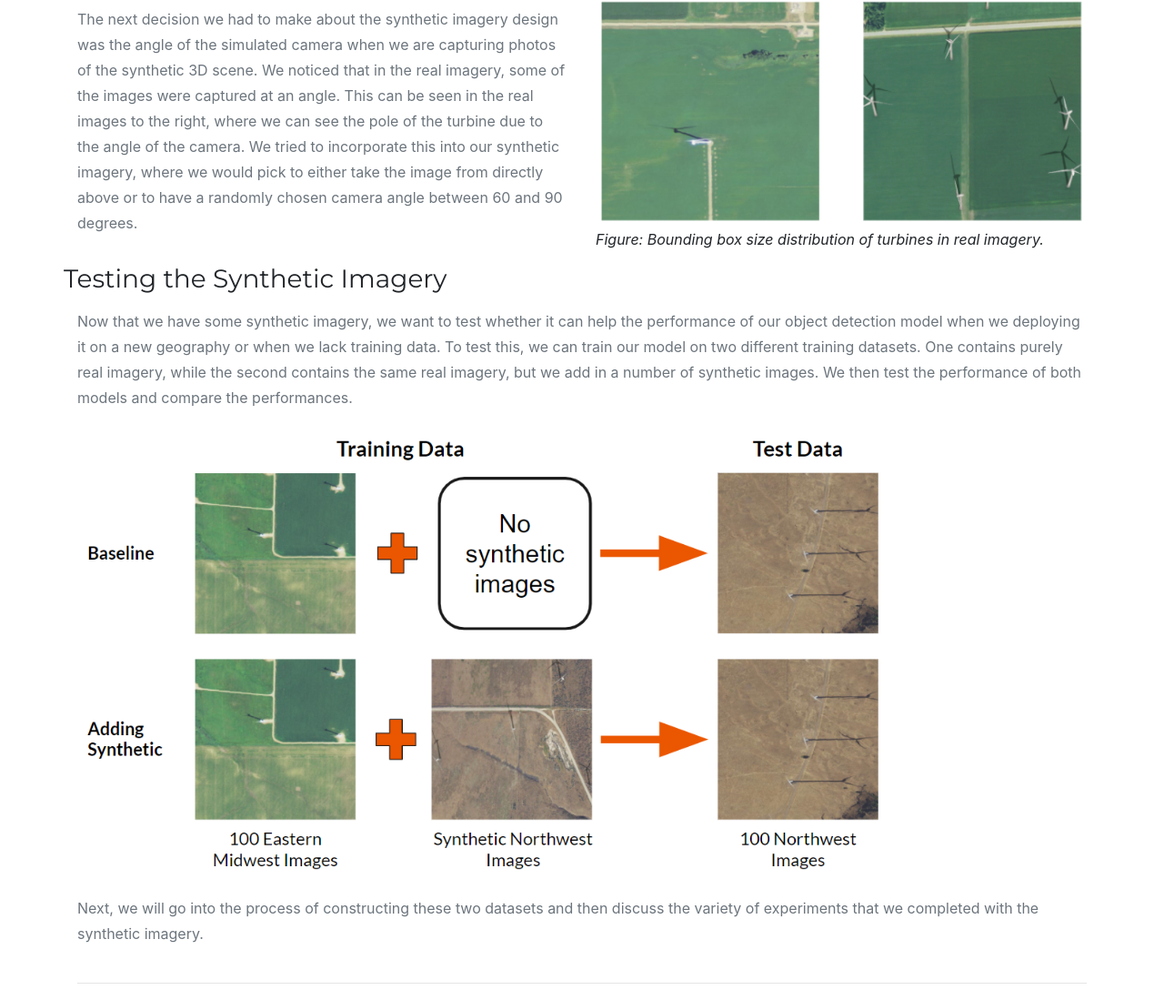
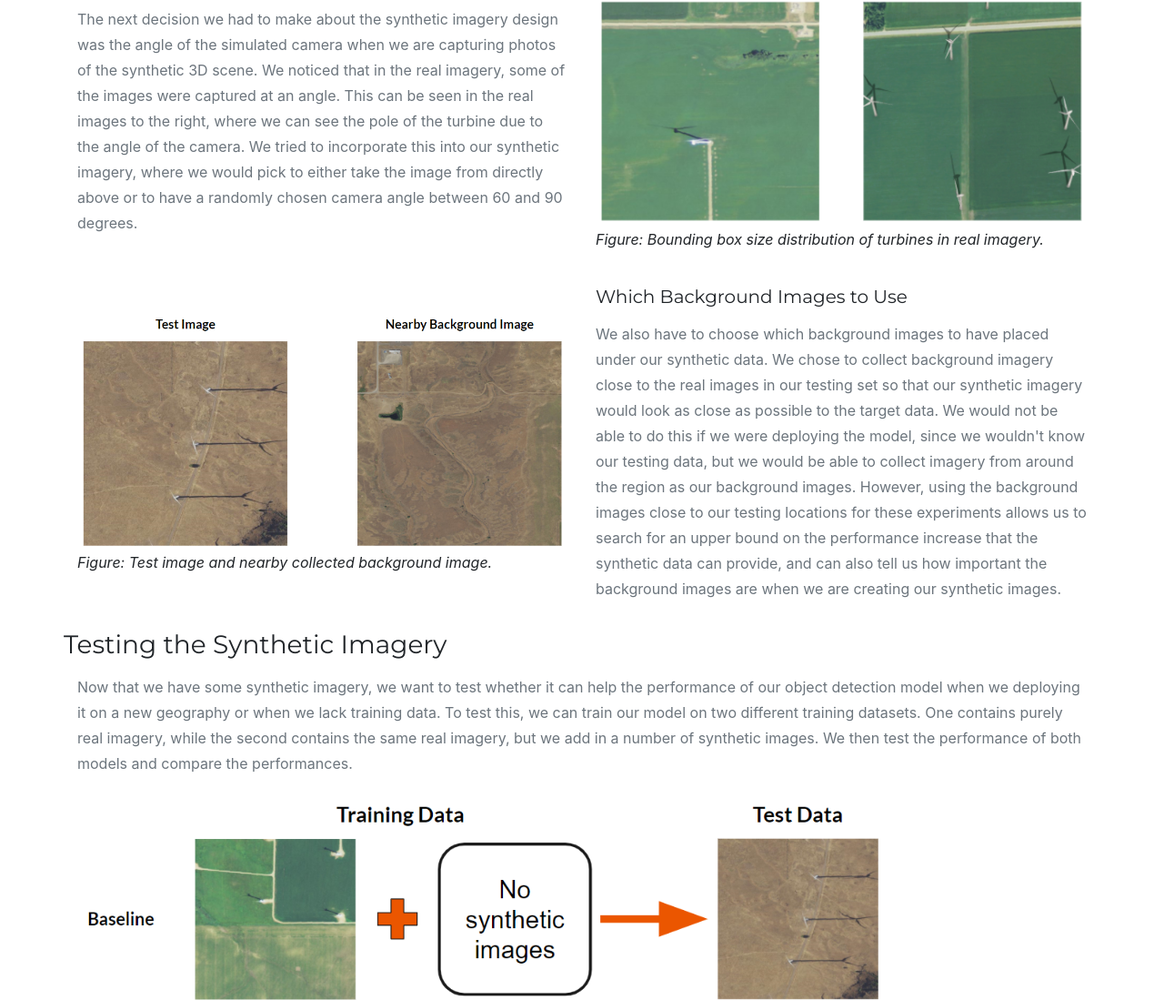
Before and after one commit to Duke-BC-DL-for-Energy-Infrastructure/Duke-BC-DL-for-Energy-Infrastructure.github.io, a website with bundled scripts: page index.html in a window 1280 px wide. Shown: the part 8870-9969 px from the top of the page at 91% size. Built offline with nearby package versions, Linux system fonts and the light colour scheme; files whose address does not match are found by name; a web font is replaced by a local one.

Commit message:
Update methodology section, add image

```diff
--- a/index.html
+++ b/index.html
@@ -342,6 +342,24 @@
           <caption class="text-muted"><i>Figure: Bounding box size distribution of turbines in real imagery.</i></caption>
         </div>
       </div>
+      <br>
+      <div class="row">
+        <div class="col-md-6 my-auto">
+          <img src="img/methodology/Nearby Background Image.png" class="img-responsive" alt="" style="width:100%">
+          <caption class="text-muted"><i>Figure: Test image and nearby collected background image.</i></caption>
+        </div>
+        <div class="col-md-6 my-auto">
+          <h5 class="service-heading">Which Background Images to Use</h5>
+          <p class="text-muted" style="text-align: left;"> We also have to choose which background images to have placed under our
+            synthetic data. We chose to collect background imagery close to the real images in our testing set so that our synthetic
+            imagery would look as close as possible to the target data. We would not be able to do this if we were deploying the model,
+            since we wouldn't know our testing data, but we would be able to collect imagery from around the region as our background images.
+            However, using the background images close to our testing locations for these experiments allows us to search for an upper bound
+            on the performance increase that the synthetic data can provide, and can also tell us how important the background images are when
+            we are creating our synthetic images.
+          </p>
+        </div>
+      </div>
       <div class="row">
         <h3 class="service-heading">Testing the Synthetic Imagery</h3>
         <div class="col-md-12 my-auto">
```
Also changed, not shown: img/methodology/Nearby Background Image.png (added).
